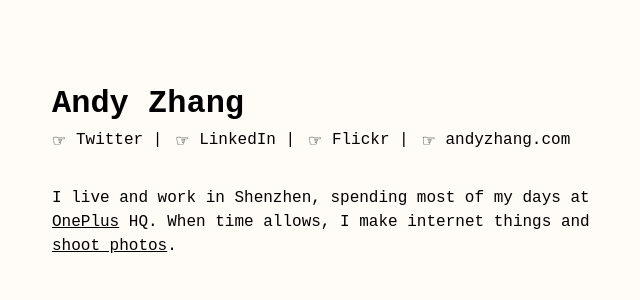
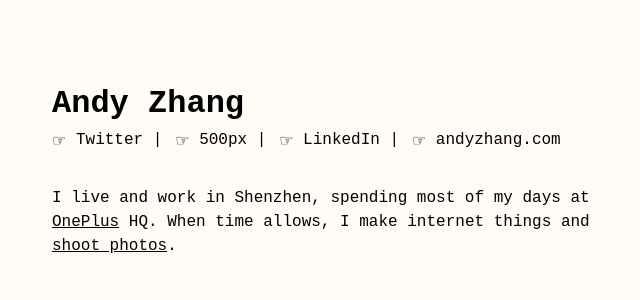
Before and after one commit to yesokay/yesokay.github.io, a Jekyll site: the page built from index.html, in a window 1280 px wide. Shown: the top 300 px of the page, without its empty margins (44-684 px from the left). Built offline with Jekyll 4.4.1, drawn with Linux system fonts in a browser that asks for light colours.

Commit message:
Flickr -> 500px

```diff
--- a/_includes/header.html
+++ b/_includes/header.html
@@ -3,8 +3,8 @@
   </h1>
   <ul id="linkout">
     <li><a href="{{ site.twitter_url }}">Twitter</a></li>
+    <li><a href="{{ site.500px_url }}">500px</a></li>
     <li><a href="{{ site.linkedin_url }}">LinkedIn</a></li>
-    <li><a href="{{ site.flickr_url }}">Flickr</a></li>
     <li><a href="{{ site.photos_url }}">andyzhang.com</a></li>
   </ul>
 </header>
```
